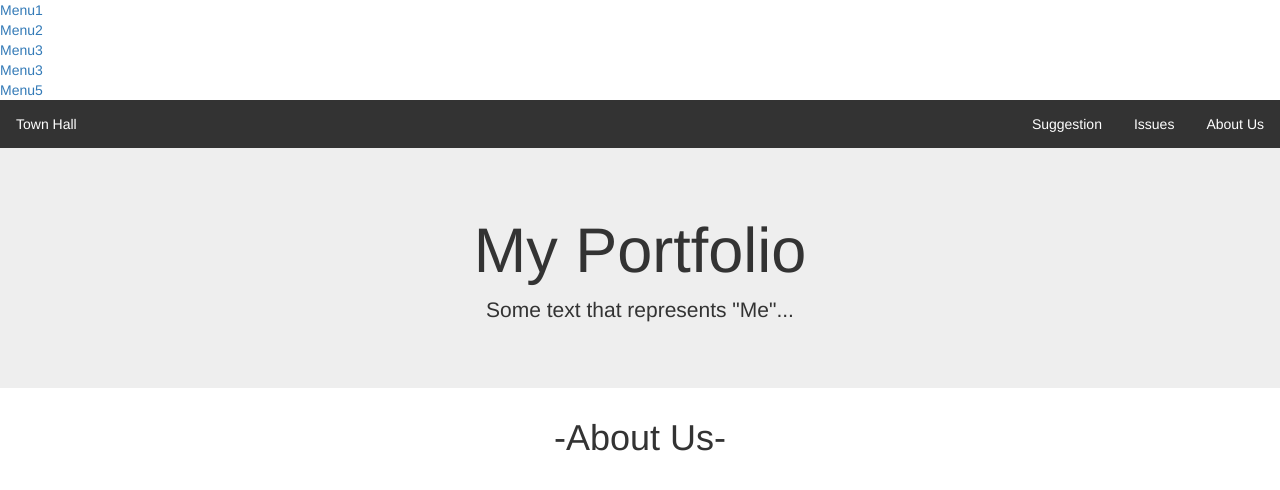
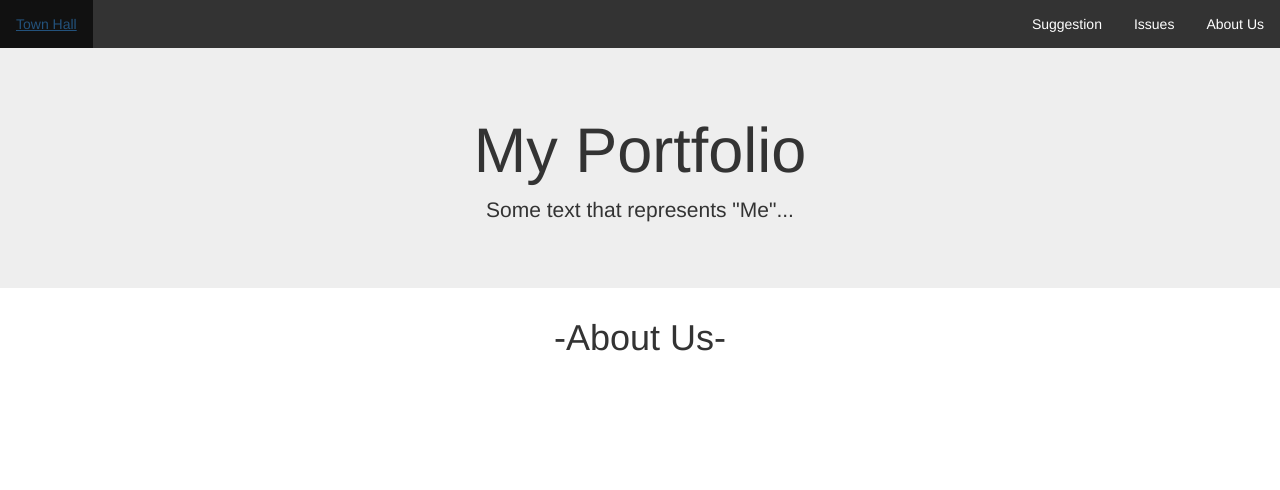
Before and after one commit to kevin12qwaszx/Name, a plain HTML site: page AboutUs.html in a window 1280 px wide. Drawn offline with nearby package versions, Linux system fonts and the light colour scheme.

Commit message:
Deleted the menu things

```diff
--- a/AboutUs.html
+++ b/AboutUs.html
@@ -38,15 +38,11 @@ li a:hover:not(.active) {
 }
 </style>
 </head>
-<body><nav><a href="index.html"> Menu1</a></nav>
-<nav> <a href="Menu2.html"> Menu2</a></nav>
-<nav> <a href="Menu3.html"> Menu3</a></nav>
-<nav> <a href="Menu4.html"> Menu3</a></nav>
-<nav> <a href="Menu5.html"> Menu5</a></nav>
+<body>
 
-    <ul>
+<ul>
 <li><a href="homepage.html">Town Hall</a></li>
-<li style="float:right"><a class="active" href="about us.html">About Us</a></li>
+<li style="float:right"><a class="active" href="AboutUs.html">About Us</a></li>
 <li style="float:right"><a class="active" href="#">Issues</a></li>
 <li style="float:right"><a class="active" href="#">Suggestion</a></li>
 </ul>
```
